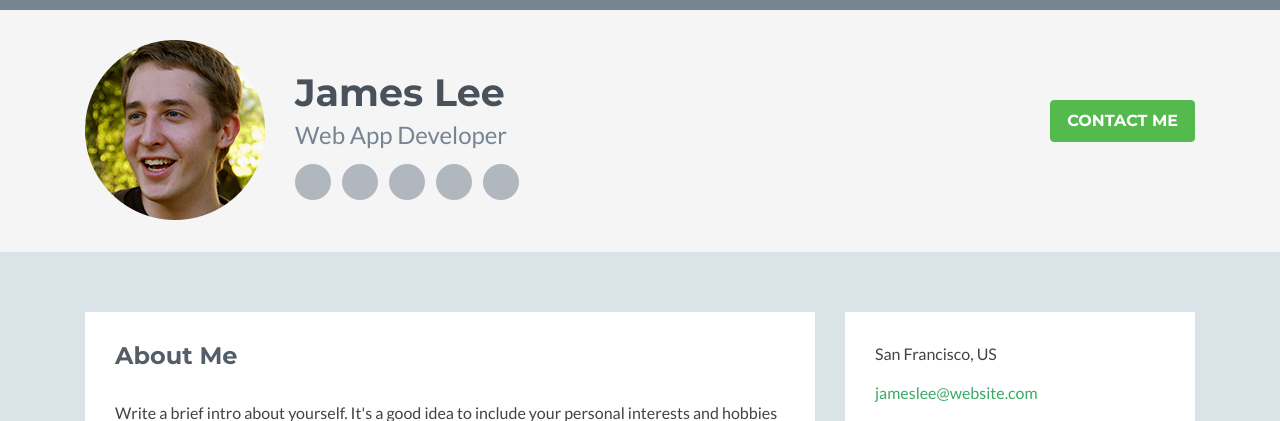
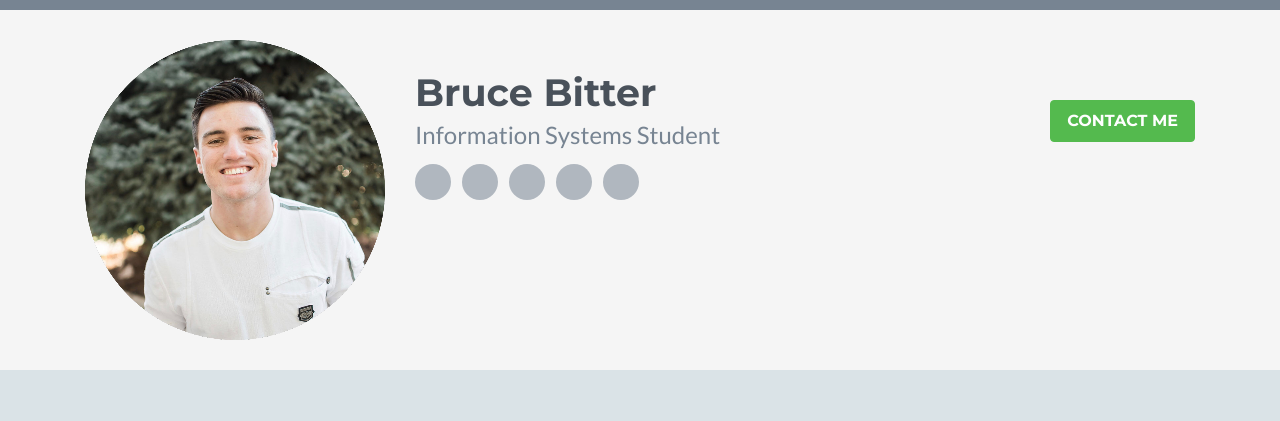
Before and after one commit to brucebitter/Portfolio-Website, a Flask app: template templates/index.html in a window 1280 px wide. Shown: the top 421 px of the page. Run offline with Flask 2, Linux system fonts and the light colour scheme; the template is opened without the code that fills it, so the values that code supplies are empty; some libraries are stand-ins or nearby versions.

Commit message:
added profile picture and changed html

```diff
--- a/templates/index.html
+++ b/templates/index.html
@@ -36,13 +36,13 @@
         <div class="container clearfix">
             <img class="profile-image img-fluid float-left" src="static/assets/images/profile.png" alt="James Lee" />
             <div class="profile-content float-left">
-                <h1 class="name">James Lee</h1>
-                <h2 class="desc">Web App Developer</h2>
+                <h1 class="name">Bruce Bitter</h1>
+                <h2 class="desc">Information Systems Student</h2>
                 <ul class="social list-inline">
                     <li class="list-inline-item"><a href="#"><i class="fab fa-twitter"></i></a></li>
-                    <li class="list-inline-item"><a href="#"><i class="fab fa-linkedin-in"></i></a></li>
-                    <li class="list-inline-item"><a href="#"><i class="fab fa-github-alt"></i></a></li>
-                    <li class="list-inline-item"><a href="#"><i class="fab fa-stack-overflow"></i></a></li>
+                    <li class="list-inline-item"><a href="https://www.linkedin.com/in/bruce-bitter-03a49b125/"><i class="fab fa-linkedin-in"></i></a></li>
+                    <li class="list-inline-item"><a href="https://github.com/brucebitter"><i class="fab fa-github-alt"></i></a></li>
+                    <li class="list-inline-item"><a href="#"><i class="fab fa-facebook"></i></a></li>
                     <li class="list-inline-item last-item"><a href="#"><i class="fab fa-codepen"></i></a></li>
                 </ul>
             </div><!--//profile-->
```
Also changed, not shown: static/assets/images/profile.png, 4 other files.
